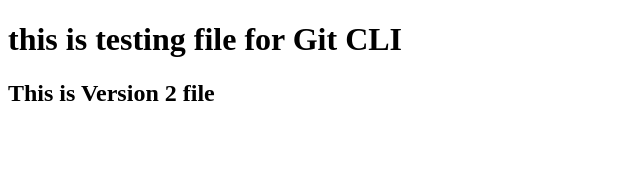
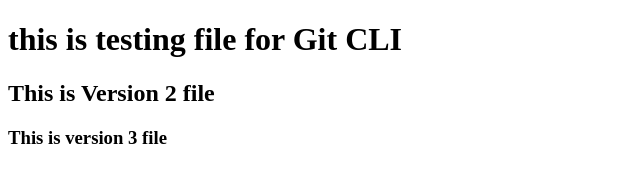
Before and after one commit to krushnatchougle/GitHubLocalToCloud, a plain HTML site: page Home.html in a window 1280 px wide. Shown: the whole page, without its empty margins (0-640 px from the left). Drawn offline with Linux system fonts and the light colour scheme.

Commit message:
Git version 3 added

```diff
--- a/Home.html
+++ b/Home.html
@@ -8,5 +8,6 @@
 <body>
     <h1>this is testing file for Git CLI</h1>
     <h2> This is Version 2 file </h2>
+    <h3> This is version 3 file </h3>
 </body>
 </html>
```
